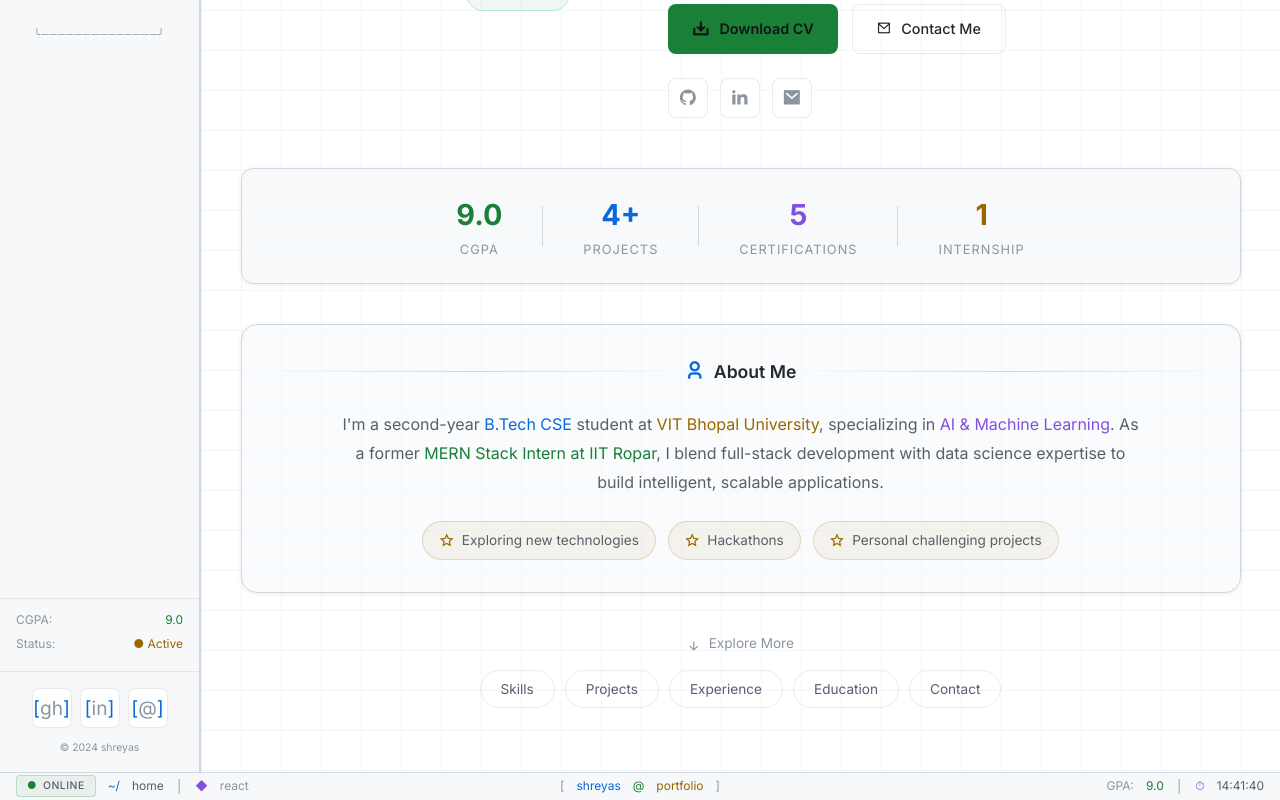
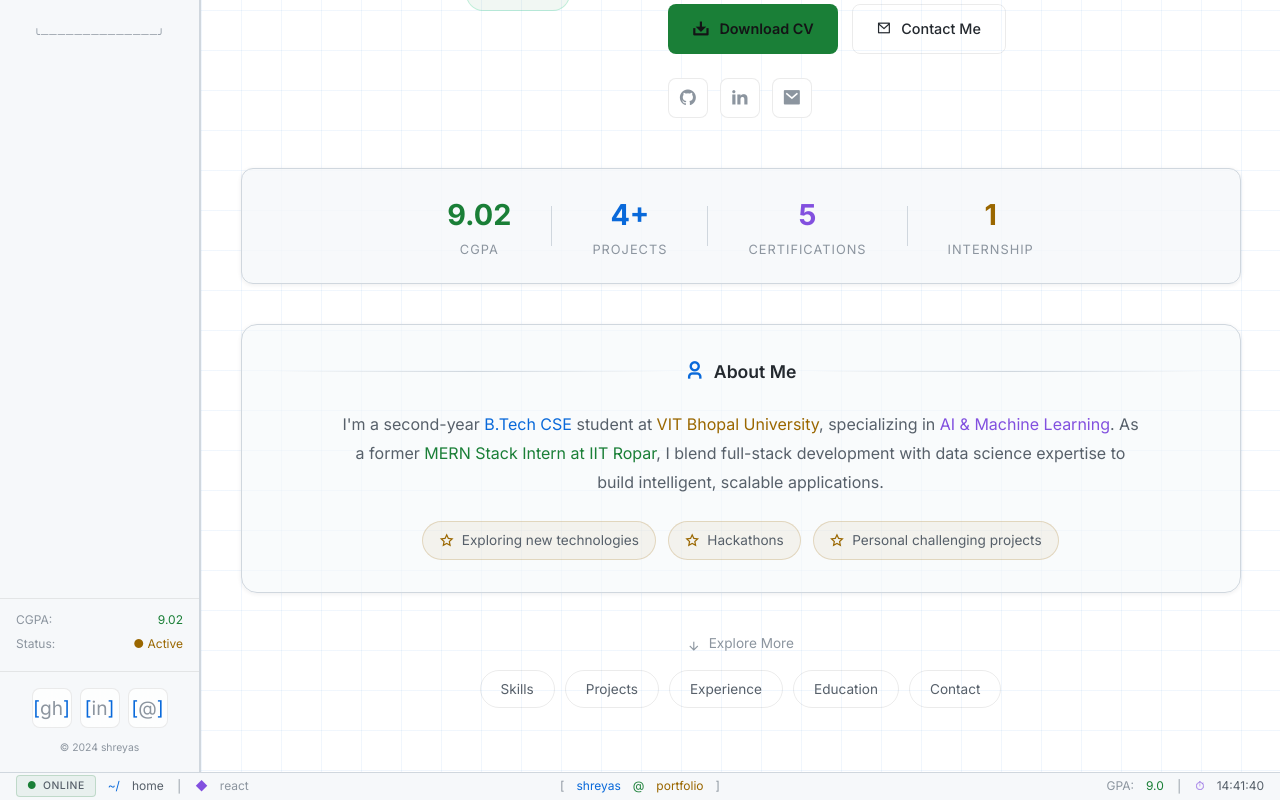
Before and after one commit to shreyasmene06/portfolio, a React (Vite) app: page / in a window 1280 px wide. Shown: the part 403-1203 px from the top of the page. Built offline with nearby package versions, Linux system fonts and the light colour scheme.

Commit message:
CGPA update

```diff
--- a/src/App.jsx
+++ b/src/App.jsx
@@ -11,7 +11,7 @@
     specialization: 'Artificial Intelligence and Machine Learning',
     university: 'VIT Bhopal University',
     year: 'Second Year',
-    cgpa: '9.0'
+    cgpa: '9.02'
   },
   schooling: {
     school: 'Delhi Public School, Bhilai',
--- a/src/components/Sidebar.jsx
+++ b/src/components/Sidebar.jsx
@@ -58,7 +58,7 @@
       <div className="sidebar-stats">
         <div className="stat-row">
           <span className="text-muted">CGPA:</span>
-          <span className="text-green glow-green">{profile?.education?.cgpa || '9.0'}</span>
+          <span className="text-green glow-green">{profile?.education?.cgpa || '9.02'}</span>
         </div>
         <div className="stat-row">
           <span className="text-muted">Status:</span>
```
